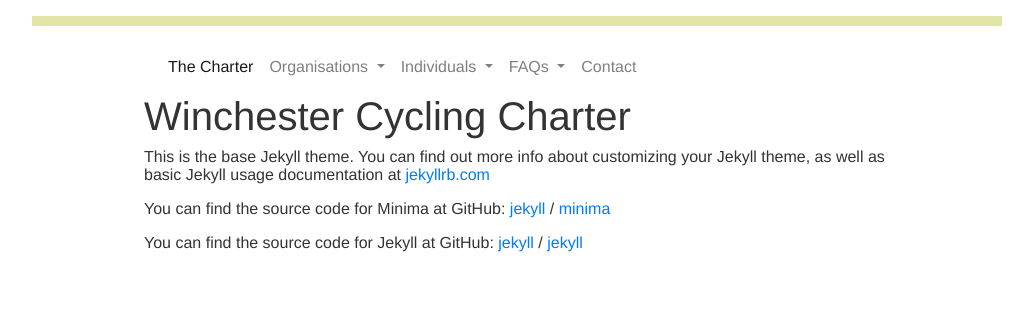
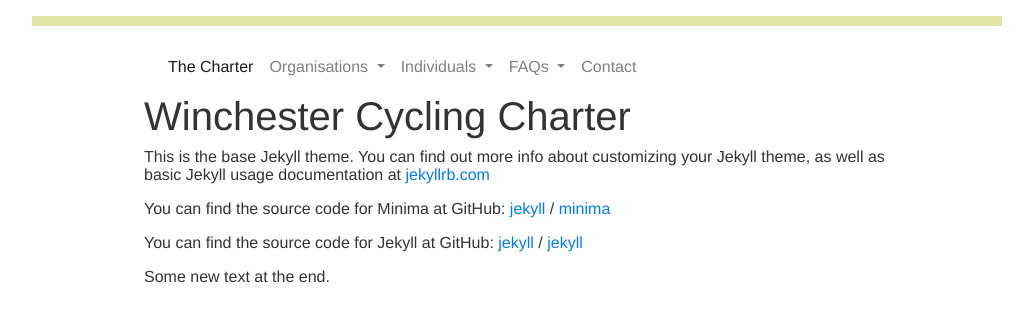
Before and after one commit to winchestercyclingcharter/winchestercyclingcharter.github.io, a Jekyll site: the page built from about.md, in a window 1280 px wide. Shown: the top 322 px of the page, without its empty margins (123-1156 px from the left). Built offline with Jekyll 4.4.1, drawn with Linux system fonts in a browser that asks for light colours; nearby versions of some CDN libraries.

Commit message:
Update about.md

```diff
--- a/about.md
+++ b/about.md
@@ -16,3 +16,5 @@ You can find the source code for Jekyll at GitHub:
 
 
 [jekyll-organization]: https://github.com/jekyll
+
+Some new text at the end.
```
